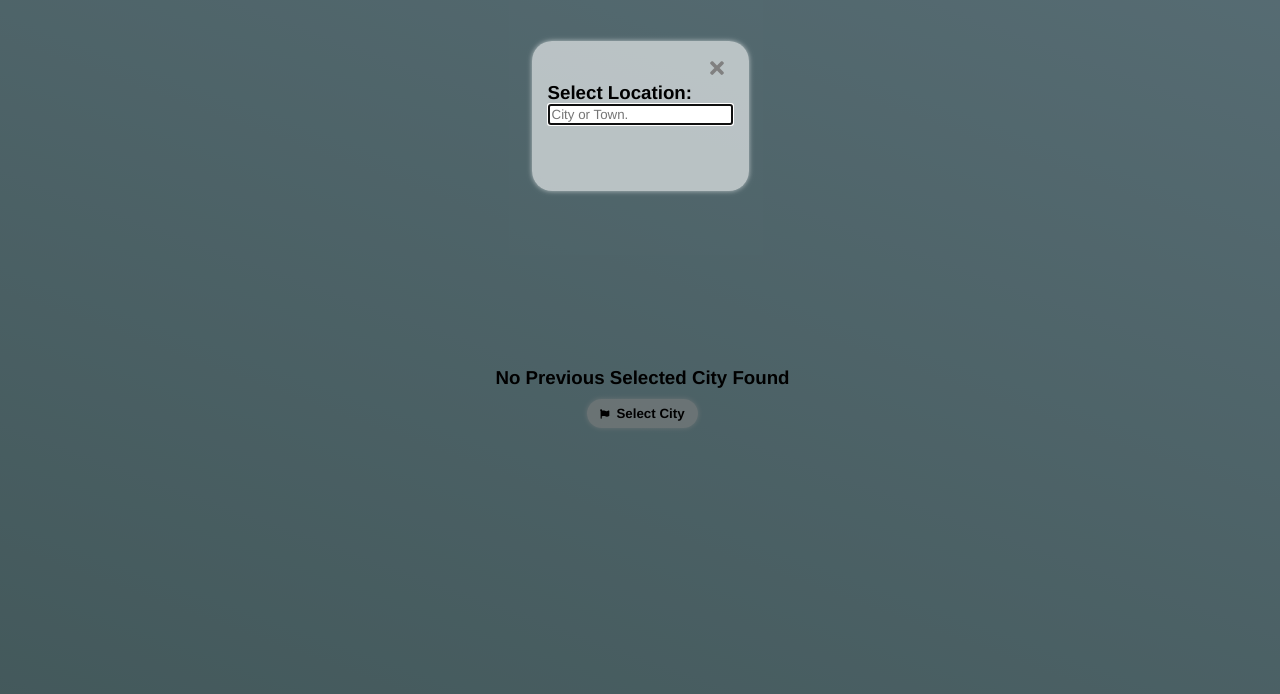
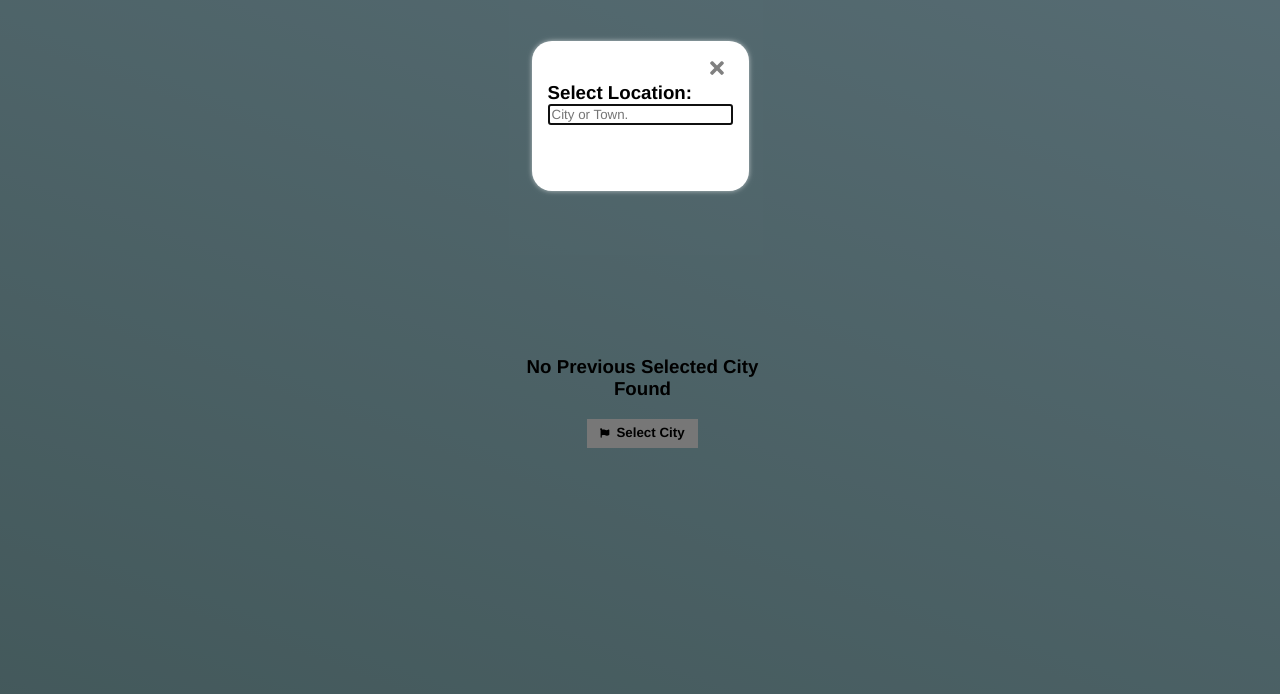
Before and after one commit to joshmhughes07/React-Weather-App, a React (Vite) app: page / in a window 1280 px wide. Shown: the top 694 px of the page. Built offline with nearby package versions, Linux system fonts and the light colour scheme.

Commit message:
The final tweaks to Darkmode are completed

```diff
--- a/src/App.css
+++ b/src/App.css
@@ -4,11 +4,16 @@
   align-self: center;
   display:flex;
   flex-flow: column wrap;
+  text-align:center;
 }
 .noPrevCityComp div{
   display:flex;
   margin:auto;
 
+
+}
+.noPrevCityComp h3{
+  margin:3%;
 }
 
 .rootDiv{
--- a/src/App.jsx
+++ b/src/App.jsx
@@ -9,7 +9,8 @@ import { Button } from './components/Button.jsx'
 import { UnitSelection } from './components/UnitSelection.jsx'
 import { ThemeContext } from './components/Context.jsx'
 
-
+//CREATE LOCALSTORAGE FOR THEME PREF
+//FIX THE PAST CITIES PREF USING LOCALSTORAGE
 
 
 function App() {
@@ -19,11 +20,12 @@ function App() {
   const [currentCity, setCurrentCity] = useState();
   const unitPrefs = useRef([{name:'Celsuis',value:''},{name:'Millimeter',value:''},{name:'Km/h',value:''}])
   const dialog = useRef(null);
-  const [themePref,setThemePref] = useState("Background")
+  const [themePref,setThemePref] = useState(localStorage.getItem("WeatherAppThemePref"))
   console.log(currentCity);
 
   const changeTheme = (isChecked)=>{
     console.log("HELLO FROM CHANGE THEME" , isChecked)
+    isChecked? localStorage.setItem("WeatherAppThemePref","DarkBackground"):localStorage.setItem("WeatherAppThemePref","Background")
     isChecked? setThemePref("DarkBackground"):setThemePref("Background")
   }
 
@@ -90,13 +92,11 @@ function App() {
     }
   }, [currentCity]);
 
-//MAYBE NO THEME CHANGE EXCEPT FOR THE BACKGROUND AND THE DIFFERENT LAYERS STACK TO MAKE DIFFERING COLORS
-//OR REWORK THE MAINFORECAST STYLING TO USE THE DARKBACKGROUND AND BACKGROUND CLASSES
   return (
    <ThemeContext value={themePref}>
    <div className={`rootDiv ${themePref==="DarkBackground" ? "darkmode":"lightmode"}`}>
     {weatherData == null ? (
-        <div className="noPrevCityComp">
+        <div className={`noPrevCityComp ${themePref}`}>
           <h3>No Previous Selected City Found</h3>
           <div>
           <Button onClick={()=>dialog.current.showModal()}><svg viewBox="0 0 512 512" width="25%" height="50%" title="flag">
@@ -122,7 +122,6 @@ function App() {
  )}
      <Modal dialog={dialog} citySetter={citySetter}></Modal>
     {detailedForecastData.length == 0 ? (
-        //<PlaceHolder />
         <div></div>
       ) : (
         <ExtendedForecast data={detailedForecastData} />
--- a/src/components/UnitSelection.jsx
+++ b/src/components/UnitSelection.jsx
@@ -2,7 +2,7 @@
 
 import "./styling/UnitSelectionStyling.css"
 import { Button } from "./Button"
-import { useRef,useState,useContext } from "react"
+import { useRef,useState,useContext, useEffect } from "react"
 import { ThemeContext } from "./Context"
 
 const UnitSelection = ({dialog,refreshHandler,unitPrefs,changeTheme})=>{
@@ -11,6 +11,7 @@ const UnitSelection = ({dialog,refreshHandler,unitPrefs,changeTheme})=>{
   const RainDD = useRef(null)
   const WindDD = useRef(null)
   const ThemeToggle = useRef(null)
+  const ThemeState = "";
 
   const [TempPreference,setTempPreference] = useState(unitPrefs.current[0].name)
   const [RainPreference,setRainPreference] = useState(unitPrefs.current[1].name)
@@ -39,6 +40,15 @@ const UnitSelection = ({dialog,refreshHandler,unitPrefs,changeTheme})=>{
     }
 
   }
+    useEffect(()=>{
+        if(localStorage.getItem("WeatherAppThemePref")=="DarkBackground"){
+          console.log("Found past theme")
+
+          ThemeToggle.current.checked = "true";
+          changeTheme(true)
+        }
+    },[])
+
     return (
 
         <div className={`unitSelection ${Theme}`}>
@@ -82,7 +92,7 @@ const UnitSelection = ({dialog,refreshHandler,unitPrefs,changeTheme})=>{
         Refresh Data
       </Button>
         <div className="outerToggle">
-            <input type="checkbox" id="toggleId" ref={ThemeToggle} onChange={()=>changeTheme(ThemeToggle.current.checked)} className="toggleTheme hidden"></input>
+            <input type="checkbox" id="toggleId" ref={ThemeToggle}  onChange={()=>{changeTheme(ThemeToggle.current.checked) }} className="toggleTheme hidden"></input>
             <label for="toggleId" className="toggleLabel"><svg viewBox="0 0 512 512" width="60%" stroke="#000000" strokeWidth="20" fill="none" height="100%" title="moon"><path d="M283.211 512c78.962 0 151.079-35.925 198.857-94.792 7.068-8.708-.639-21.43-11.562-19.35-124.203 23.654-238.262-71.576-238.262-196.954 0-72.222 38.662-138.635 101.498-174.394 9.686-5.512 7.25-20.197-3.756-22.23A258.156 258.156 0 0 0 283.211 0c-141.309 0-256 114.511-256 256 0 141.309 114.511 256 256 256z" /></svg></label>
         </div>
 
```
